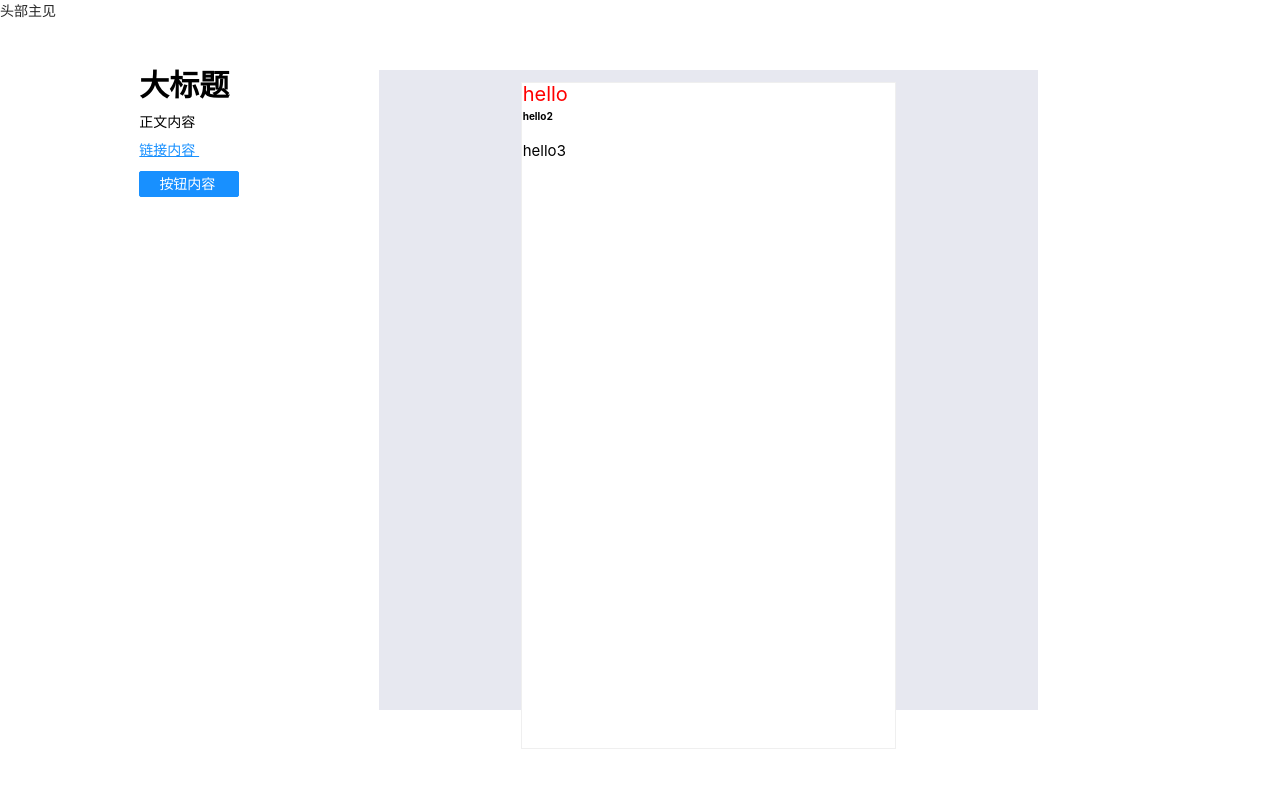
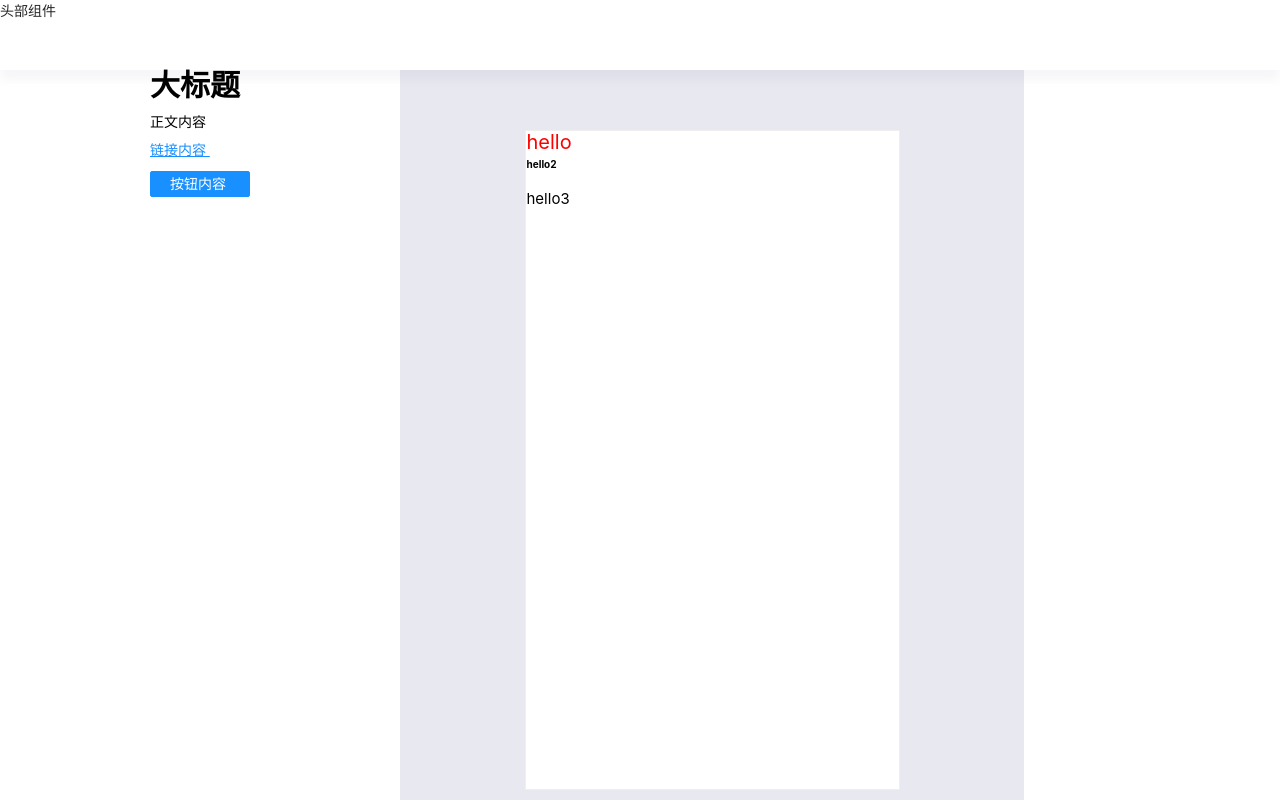
Before and after one commit to Three-Dimensional/Design-Templates, a Vue app: page /editor in a window 1280 px wide. Built offline with nearby package versions, Linux system fonts and the light colour scheme.

Commit message:
feat:样式机构处理

```diff
--- a/src/App.vue
+++ b/src/App.vue
@@ -1,15 +1,3 @@
 <template>
-  <div class="app">
-    <router-view />
-  </div>
+  <router-view />
 </template>
-
-<script lang="ts" setup>
-</script>
-
-<style lang="scss" scoped>
-.app {
-  width: 100%;
-  height: 100%;
-}
-</style>
--- a/src/views/editor/Editor.vue
+++ b/src/views/editor/Editor.vue
@@ -85,16 +85,16 @@ export default defineComponent({
   justify-content: space-between;
   align-items: flex-start;
   background: #e7e8f0;
+  height: calc(100vh - 70px);
 
   .component {
     width: 400px;
-    height: 80vh;
+    height: 100%;
     background: #fff;
   }
 
   .preview-container {
-    width: calc(100% - 584px);
-    min-height: 80vh;
+    width: 375px;
     display: flex;
     flex-direction: column;
     align-items: center;
@@ -103,19 +103,16 @@ export default defineComponent({
   }
   .preview-list {
     min-width: 375px;
-    min-height: 667px;
+    min-height: 660px;
     border: 1px solid #efefef;
     background: #fff;
-    overflow-x: hidden;
-    overflow-y: auto;
-    position: fixed;
-    margin-top: 50px;
     max-height: 80vh;
+    margin-top: 60px;
   }
 
   .settings-panel {
     width: 20%;
-    height: 80vh;
+    height: 100%;
     background: #fff;
   }
 }
--- a/src/views/editor/components/EditorHeader.vue
+++ b/src/views/editor/components/EditorHeader.vue
@@ -1,14 +1,19 @@
 <template>
-  <header class="editor-header">头部主见</header>
+  <header class="base-header">
+    <header class="editor-header">头部组件</header>
+  </header>
 </template>
 <script lang="ts" setup></script>
 <style lang="scss" scoped>
-.editor-header {
+.base-header {
   height: 70px;
-  background-color: #fff;
-  box-shadow: 0 10px 10px 0 rgba(0, 35, 78, 4%);
-  box-sizing: border-box;
-  width: 100%;
-  z-index: 1;
+  .editor-header {
+    height: 70px;
+    background-color: #fff;
+    box-shadow: 0 10px 10px 0 rgba(0, 35, 78, 4%);
+    box-sizing: border-box;
+    width: 100%;
+    position: fixed;
+  }
 }
 </style>
```
